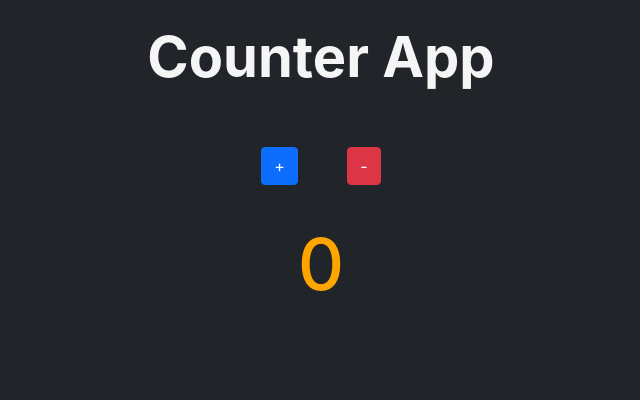
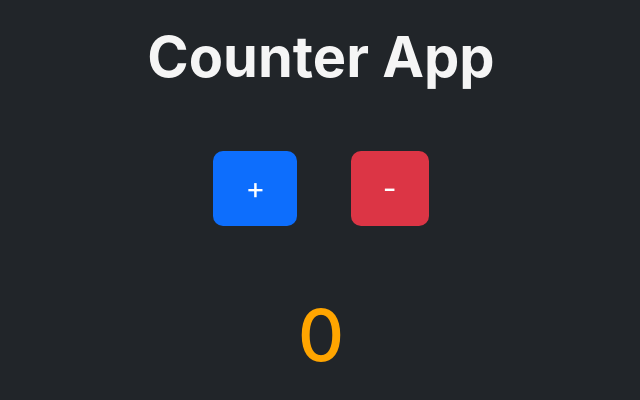
Before and after one commit to ankushsingh24/counter-app, a React (Create React App) app: page / in a window 1280 px wide. Shown: the top 400 px of the page, without its empty margins (319-959 px from the left). Built offline with nearby package versions, Linux system fonts and the light colour scheme.

Commit message:
added Button

```diff
--- /dev/null
+++ b/src/components/Button.css
@@ -0,0 +1,12 @@
+#b {
+  border: none;
+  padding: 15px 32px;
+  text-align: center;
+  text-decoration: none;
+  display: inline-block;
+  font-size: 30px;
+  margin: 4px 2px;
+  cursor: pointer;
+  border-radius: 10px;
+  margin-bottom: 1em;
+}
--- a/src/components/Button.js
+++ b/src/components/Button.js
@@ -1,13 +1,14 @@
 import React from "react";
+import "./Button.css";
 
 const Button = ({ color, callme, label }) => {
   const myColor = `btn btn-${color}`;
   return (
-    // <div>
-    <button onClick={callme} className={myColor}>
-      {label}
-    </button>
-    // </div>
+    <>
+      <button id="b" onClick={callme} className={myColor}>
+        {label}
+      </button>
+    </>
   );
 };
 
```
